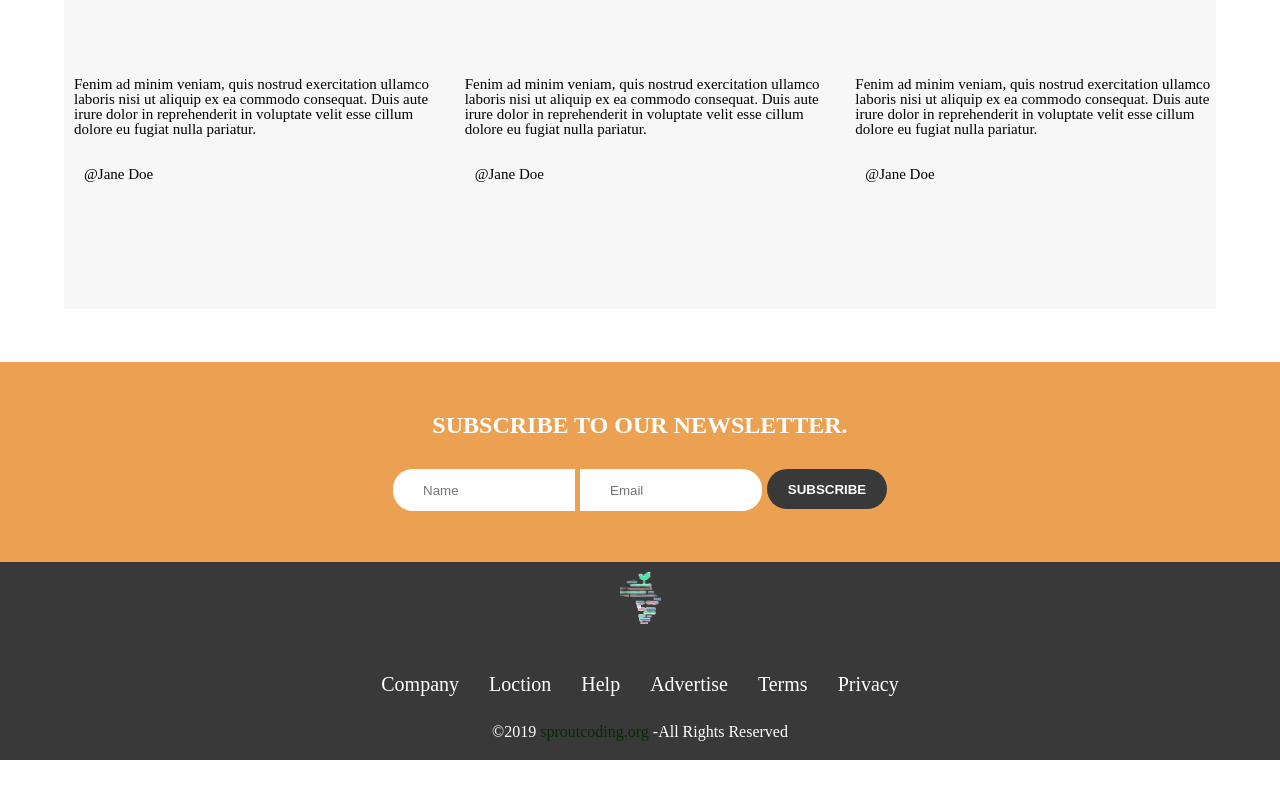
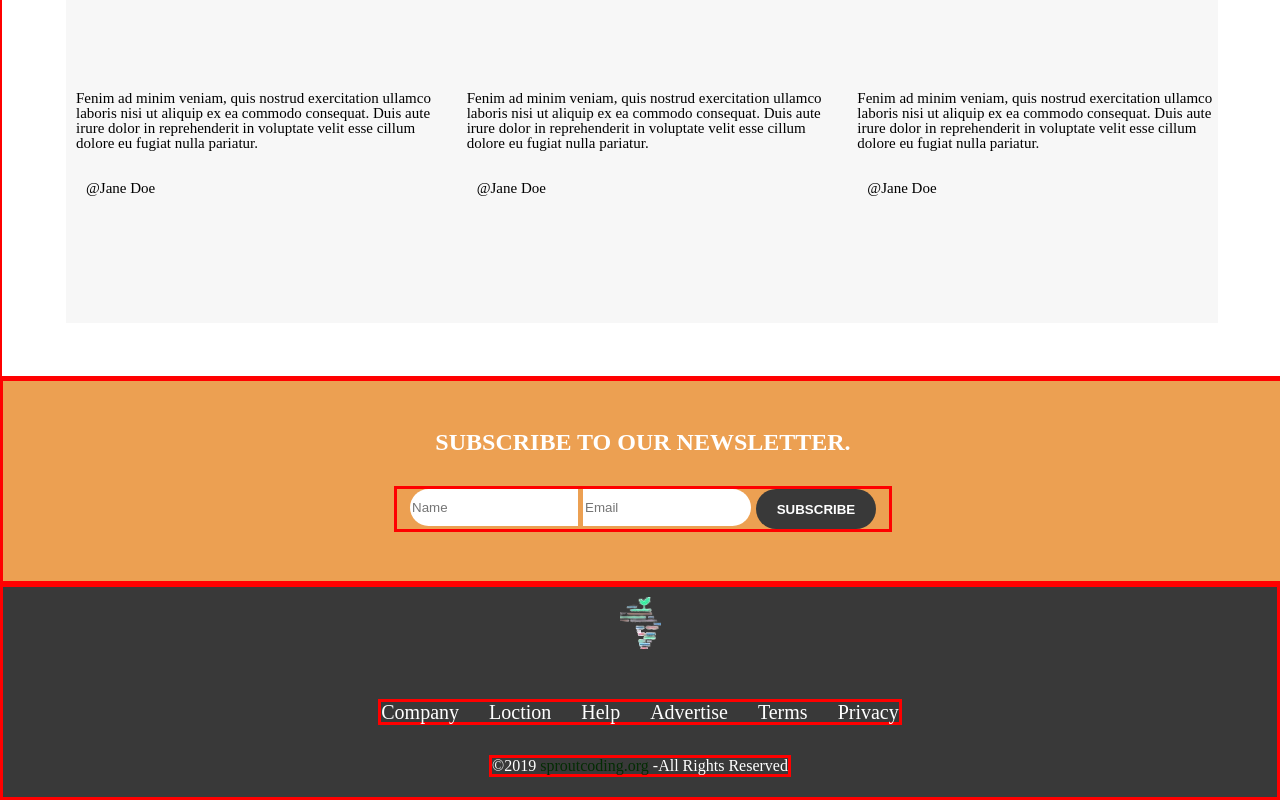
Before and after one commit to mayibongwekhumalo1/Duis, a plain HTML site: page index.html in a window 1280 px wide. Shown: the part 1610-2410 px from the top of the page. Before the commit the page ends 2370 px from the top, so only its background shows below. Drawn offline with Linux system fonts and the light colour scheme.

Commit message:
padding-mobile

```diff
--- a/style.scss
+++ b/style.scss
@@ -53,6 +53,7 @@ a{
     background-size: cover;
     width: 100%;
     height: 80vh;
+    border: 2px solid red;
 
 
         // navbar
@@ -139,6 +140,7 @@ a{
     min-height: 250px;
     margin-top: 2rem;
     padding: 0 2rem;
+    border: 2px solid red;
 
 
     .duis-item{
@@ -179,6 +181,7 @@ display: flex;
  min-height: 550px;
  width: 100%;
  background-color: #f7f7f7;
+ border: 2px solid red;
 
 
  .img-container{
@@ -242,6 +245,7 @@ align-items: center;
 justify-content: center;
 width: 100%;
 min-height: 500px;
+border: 2px solid red;
 
 h2{
     font-size: 24px;
@@ -305,6 +309,7 @@ h2{
     height: 200px;
     width: 100%;
     gap: 2rem;
+    border: solid red;
 
     h2{
         font-size: 24px;
@@ -314,29 +319,35 @@ h2{
 
 
     form{
-        width: 80%;
+        > * {
+            height: 35px;
+            width: 33.3333%;
+        }
+
+        // width: 100%;
+        // width: 300px;
         display: flex;
         justify-content: center;
         gap: 5px;
+        border: solid red;
 
         .text{
-            width: 150px;
-            height: 40px;
             background-color: white;
             border-top-left-radius: 20px;
             border-bottom-left-radius: 20px;
             border: none;
-            padding-left: 30px;
+            // padding-left: 30px;
         }
 
         .text-2{
-            width: 150px;
-            height: 40px;
-            background-color: white;
             border-top-right-radius: 20px;
             border-bottom-right-radius: 20px;
+            // padding-left: 30px;
+        }
+
+        input[placeholder]{
             border: none;
-            padding-left: 30px;
+            background-color: white;
         }
 
         .btn{
@@ -367,6 +378,7 @@ flex-direction: column;
 align-items: center;
 justify-content: center;
 background-color: #393939;
+border: solid red;
 
 .footer-logo{
     display: flex;
@@ -392,6 +404,7 @@ background-color: #393939;
         margin-top: 10px;
         gap: 30px;
         margin-bottom: 30px;
+        border: solid red;
 
         a{
             color: white;
@@ -416,6 +429,7 @@ background-color: #393939;
 p{
     color: white;
     margin-bottom: 20px;
+    border: solid red;
     span{
         color: rgb(3, 44, 3);
     }
@@ -630,7 +644,7 @@ p{
 
    form{
     width: 100%;
-    padding: 20px;
+    // padding: 20px;
 
     .text{
         width: 80px;
```
Also changed, not shown: style.css, 1 other file.
